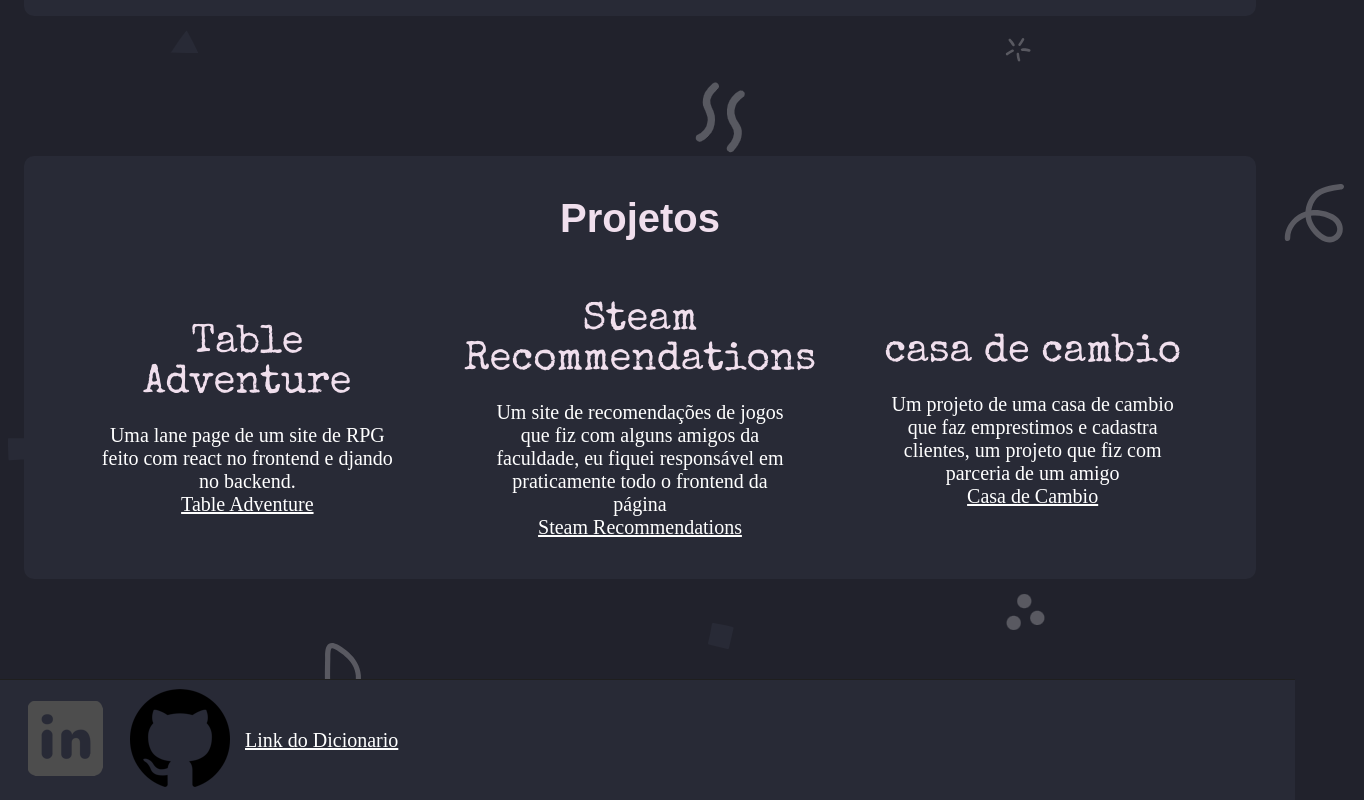
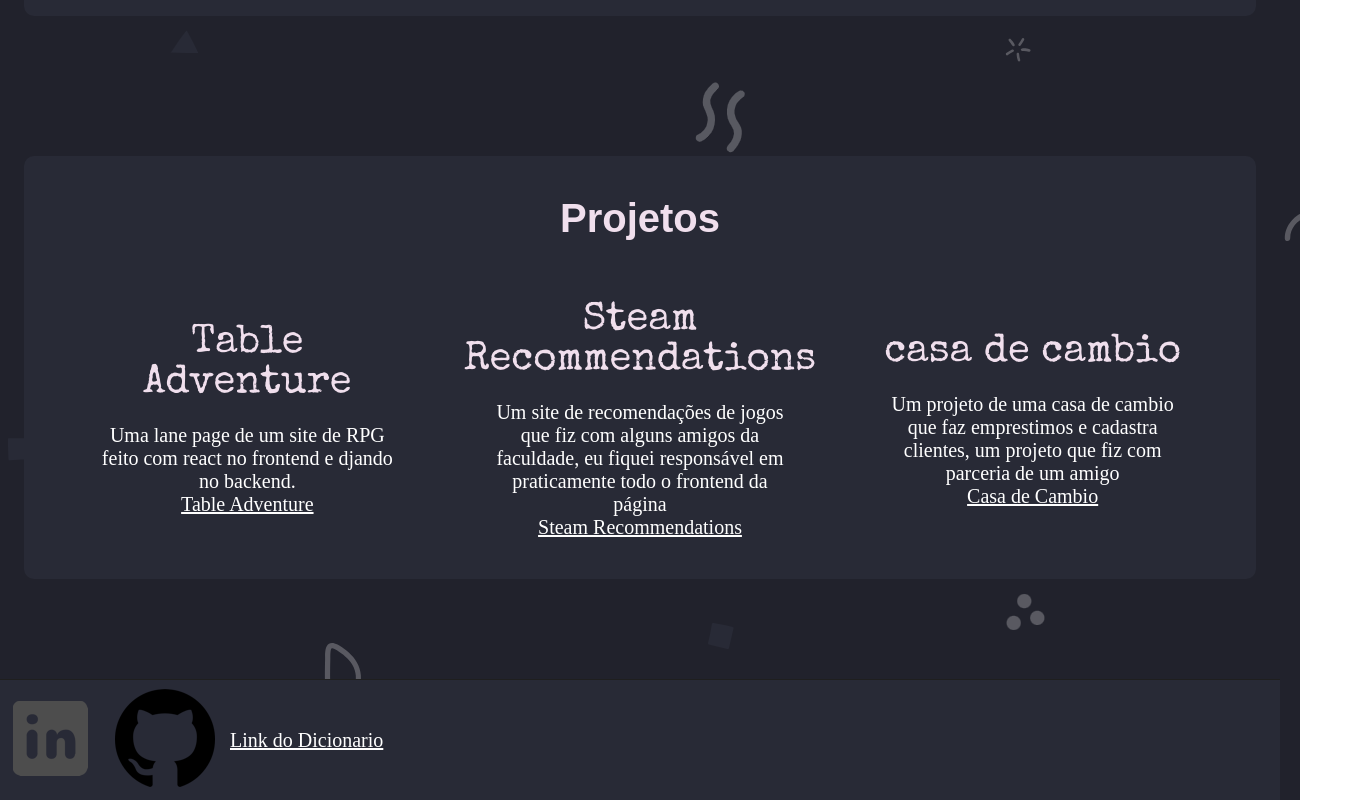
Before and after one commit to RaidenIgarashi/Pagina-Pessoal, a plain HTML site: page index.html in a window 1280 px wide. Shown: the part 1931-2731 px from the top of the page, 1364 px wide, since content can reach past the window. Drawn offline with nearby package versions, Linux system fonts and the light colour scheme.

Commit message:
Update style.css

```diff
--- a/assets/style/style.css
+++ b/assets/style/style.css
@@ -34,7 +34,7 @@ nav{
     display: flex;
     justify-content: center;
     align-content: center;
-    width: 110%;
+    width: 100vw;
     height: 40px;
     font-size: 20px;
     font-family: Cambria, Cochin, Georgia, Times, 'Times New Roman', serif;
@@ -135,7 +135,7 @@ li{
 }
 
 footer{
-    width: 100%;
+    width: 100vw;
     background-color: rgb(40, 42, 54);
     height: 120px;
     border-top: rgb(31, 31, 31) 1px solid;
@@ -145,7 +145,6 @@ footer{
     justify-content: left;
     bottom: 0;
     gap: 15px;
-    padding-left: 30px;
 }
 
 a:hover{
```
